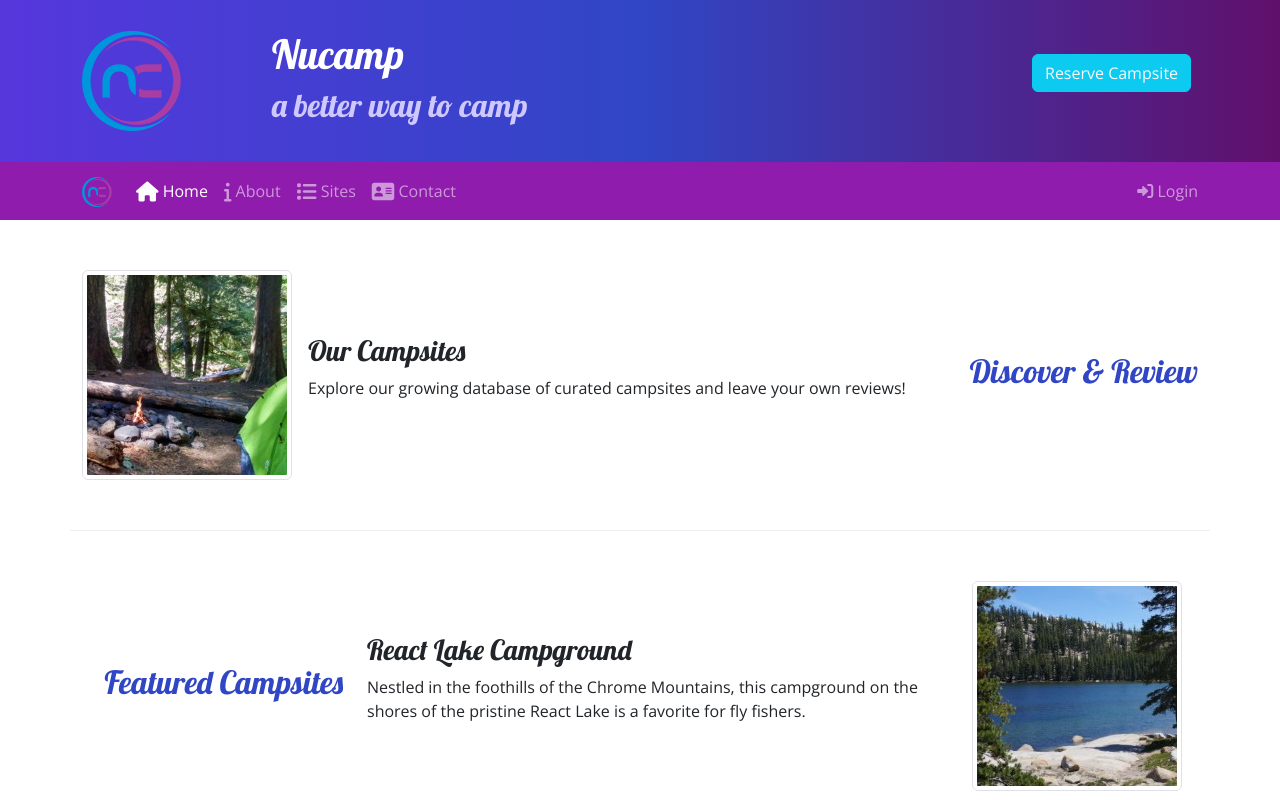
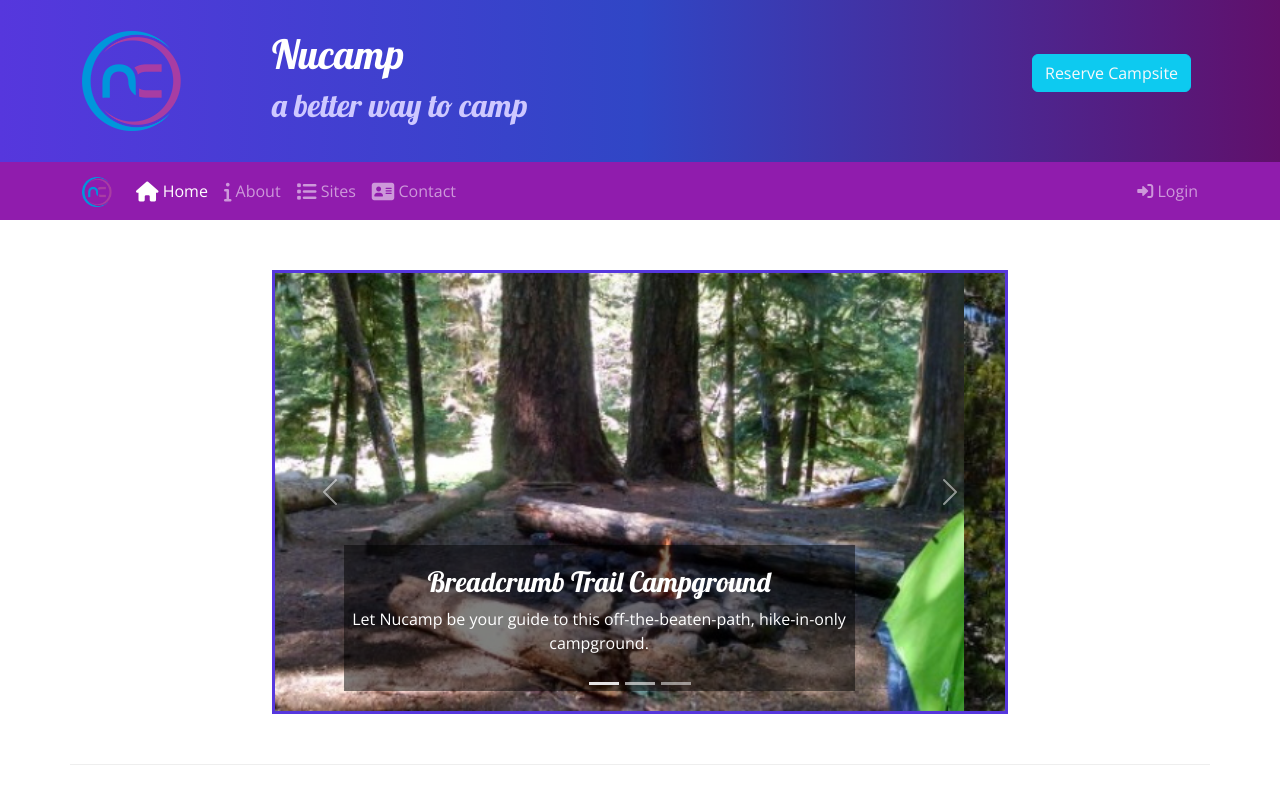
Before and after one commit to AmxPorter/nucampsite, a plain HTML site: page index.html in a window 1280 px wide. Shown: the top 800 px of the page. Drawn offline with nearby package versions, Linux system fonts and the light colour scheme.

Commit message:
Carousel

```diff
--- a/css/styles.css
+++ b/css/styles.css
@@ -42,3 +42,9 @@
 .accordion-button {
     background-color: #d3d3d3;
 }
+.carousel-caption {
+    background-color: rgba(0, 0, 0, 0.5);
+}
+.carousel {
+    border: solid #5637DD;
+}
--- a/index.html
+++ b/index.html
@@ -145,6 +145,48 @@
     </div>
  <!-- main section -->
     <main class="container">
+        <div class="row row-content">
+            <div class="col-md-8 mx-auto">
+                <div id="homeCarousel" class="carousel slide" data-bs-ride="carousel">
+                    <div class="carousel-indicators">
+                        <button type="button" data-bs-target="#homeCarousel" data-bs-slide-to="0" class="active"></button>
+                        <button type="button" data-bs-target="#homeCarousel" data-bs-slide-to="1"></button>
+                        <button type="button" data-bs-target="#homeCarousel" data-bs-slide-to="2"></button>
+                    </div>
+                    <div class="carousel-inner">
+                        <div class="carousel-item active">
+                            <img class="d-block w-100" src="img/breadcrumb-trail.jpg" alt="Breadcrumb Trail Campground" />
+                            <div class="carousel-caption">
+                                <h3>Breadcrumb Trail Campground</h3>
+                                <p class="d-none d-sm-block">Let Nucamp be your guide to this off-the-beaten-path, hike-in-only campground.</p>
+                            </div>
+                        </div>
+                        <div class="carousel-item">
+                            <img class="d-block w-100" src="img/react-lake.jpg" alt="React Lake Campground" />
+                            <div class="carousel-caption">
+                                <h3>React Lake Campground</h3>
+                                <p class="d-none d-sm-block">Nestled in the foothills of the Chrome Mountains, this campground on the shores of the pristine React Lake is a favorite for fly fishters.</p>
+                            </div>
+                        </div>
+                        <div class="carousel-item">
+                            <img class="d-block w-100" src="img/chrome-river.jpg" alt="Chrome River Campground" />
+                            <div class="carousel-caption">
+                                <h3>Chrome River Campground</h3>
+                                <p class="d-none d-sm-block">Spend a few sunny days and starry nights beneath the canopy of old-growth firs at this enchanting spot by the Chrome River.</p>
+                            </div>
+                        </div>
+                    </div>
+                    <a class="carousel-control-prev" href="#homeCarousel" role="button" data-bs-slide="prev">
+                        <span class="carousel-control-prev-icon"></span>
+                        <span class="sr-only">Previous</span>
+                    </a>
+                    <a class="carousel-control-next" href="#homeCarousel" role="button" data-bs-slide="next">
+                        <span class="carousel-control-next-icon"></span>
+                        <span class="sr-only">Next</span>
+                    </a>
+                </div>
+            </div>
+        </div>
         <!-- discover section -->
         <div class="row row-content align-items-center">
             <div class="col-sm-4 col-md-3 order-sm-last">
```
